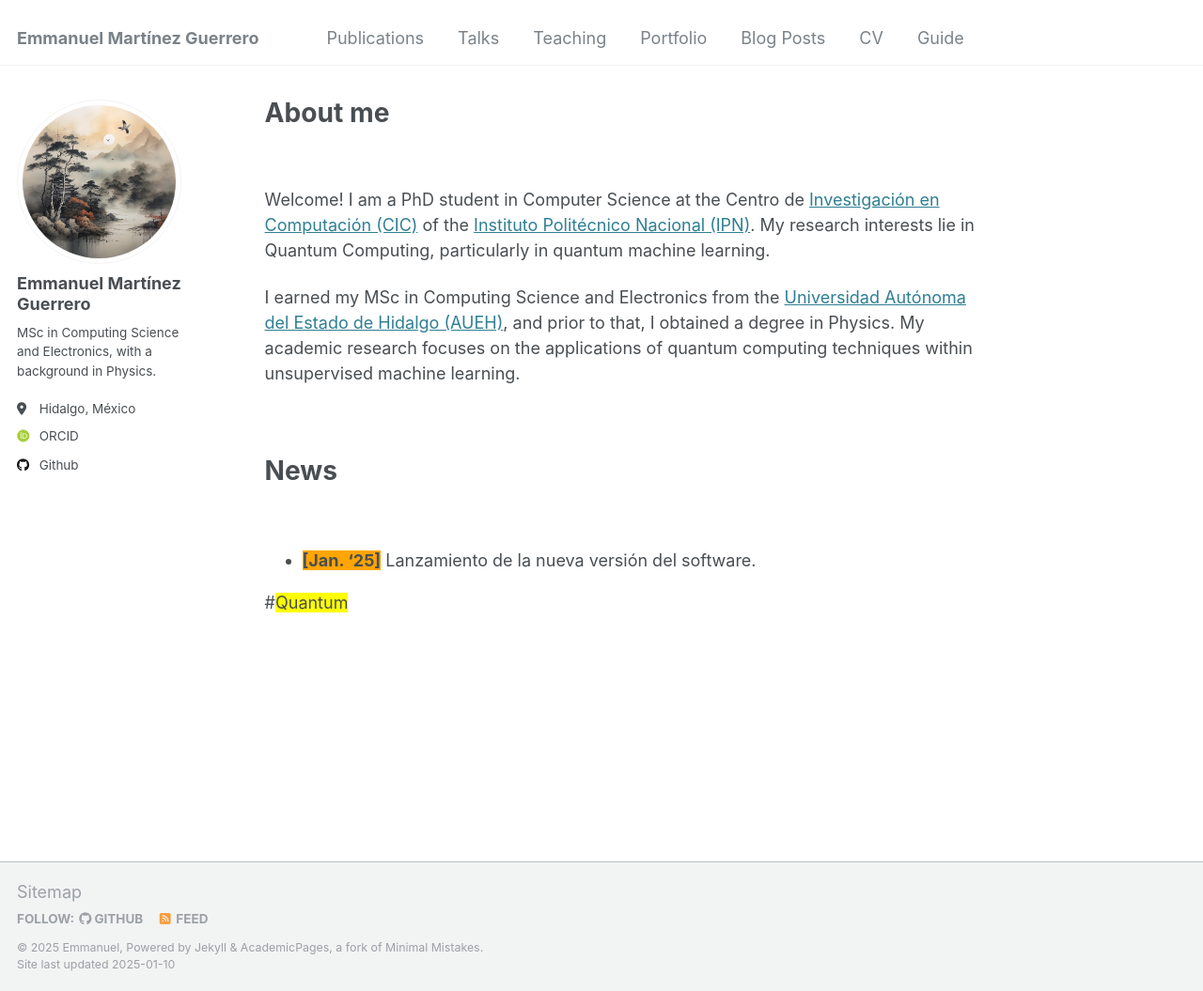
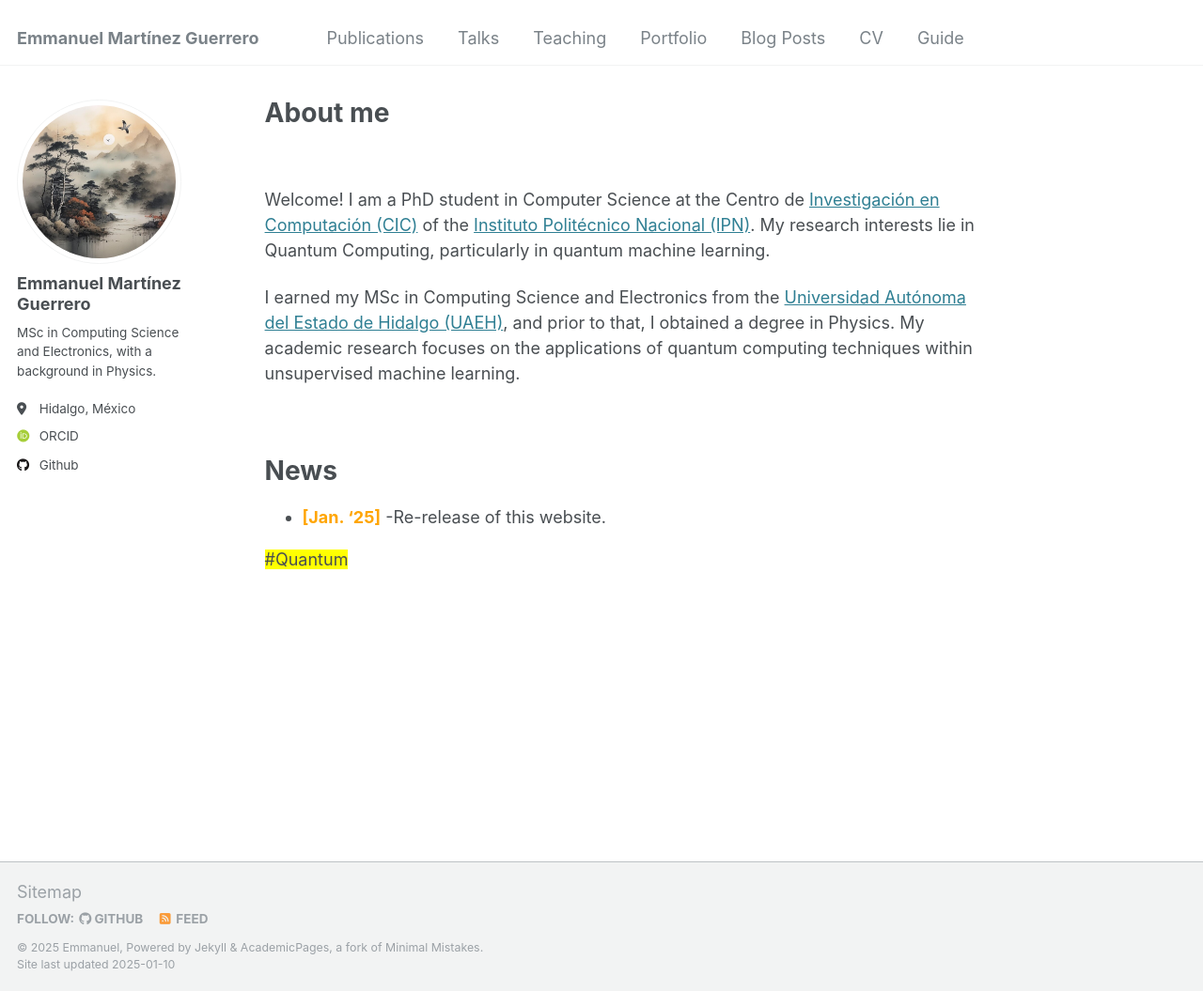
Before and after one commit to EmX-Mtz/EmX-Mtz.github.io, a Jekyll site: the page built from _pages/about.md, in a window 1280 px wide and 1055 px high. Shown: the whole window at 94% size. Built offline with Jekyll 4.4.1, drawn with Linux system fonts in a browser that asks for light colours; some web fonts are replaced.

Commit message:
about.md

```diff
--- a/_pages/about.md
+++ b/_pages/about.md
@@ -11,15 +11,13 @@ redirect_from:
 
 Welcome! I am a PhD student in Computer Science at the Centro de [Investigación en Computación (CIC)](https://www.cic.ipn.mx/) of the [Instituto Politécnico Nacional (IPN)](https://www.ipn.mx/). My research interests lie in Quantum Computing, particularly in quantum machine learning.
 
-I earned my MSc in Computing Science and Electronics from the [Universidad Autónoma del Estado de Hidalgo (AUEH)](https://www.uaeh.edu.mx/), and prior to that, I obtained a degree in Physics.
+I earned my MSc in Computing Science and Electronics from the [Universidad Autónoma del Estado de Hidalgo (UAEH)](https://www.uaeh.edu.mx/), and prior to that, I obtained a degree in Physics.
 My academic research focuses on the applications of quantum computing techniques within unsupervised machine learning.
 
 <br>
 
 # News
 
-<br>
+- <span style="color:orange;">**[Jan. '25]**</span> -Re-release of this website.
 
-- <span style="background-color:orange;">**[Jan. '25]**</span> Lanzamiento de la nueva versión del software.
-
-#<span style="background-color:yellow;">Quantum</span>
+<span style="background-color:yellow;">#Quantum</span>
```
